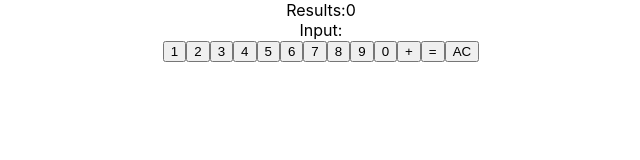
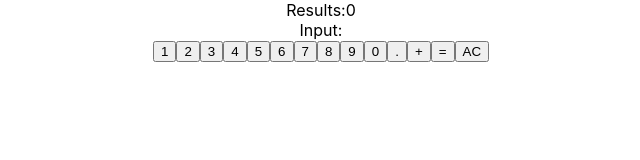
Before and after one commit to DerekPixel/javascript-calculator, a React (Create React App) app: page / in a window 1280 px wide. Shown: the top 160 px of the page, without its empty margins (319-959 px from the left). Built offline with nearby package versions, Linux system fonts and the light colour scheme; the HTML template or start-up script is replaced by a standard one.

Commit message:
added decimal button

```diff
--- a/src/components/Buttons.jsx
+++ b/src/components/Buttons.jsx
@@ -158,6 +158,13 @@ const Buttons = ({handleNumber, handleAddition, handleEvalulation, handleClear})
         0
       </button>
       <button
+        id='decimal'
+        value='.'
+        onClick={handleNumber}
+      >
+        .
+      </button>
+      <button
         id='add'
         value='+'
         onClick={handleAddition}
```
